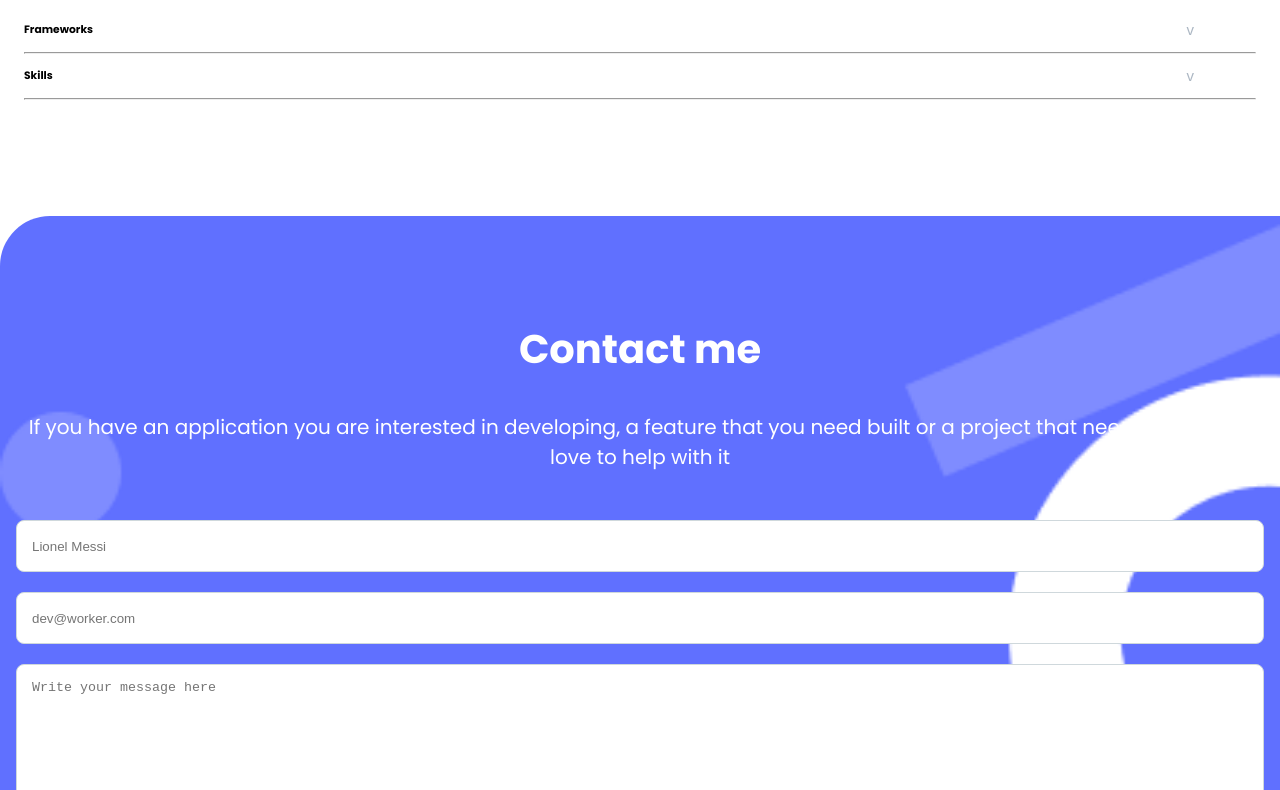
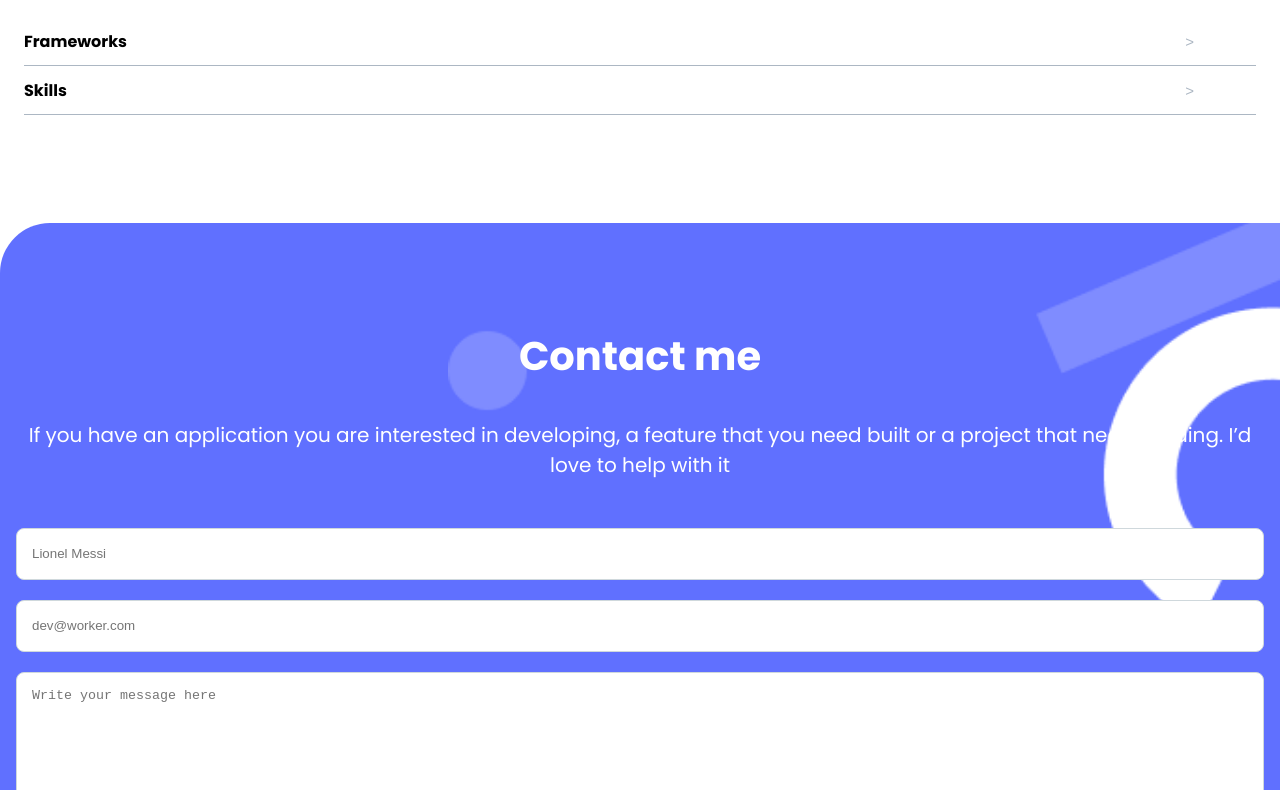
Before and after one commit to abiola-arobieke/abiola-portfolio, a website: page index.html in a window 1280 px wide. Shown: the part 6746-7536 px from the top of the page. Drawn offline with Linux system fonts and the light colour scheme.

Commit message:
Fix linter errors

```diff
--- a/index.css
+++ b/index.css
@@ -196,6 +196,8 @@ p {
 .tech {
   height: 28px;
   align-items: center;
+  padding: 10px 0;
+  border-bottom: solid 1px #acb7c3;
 }
 
 .round-border-8 {
@@ -216,10 +218,8 @@ hr {
 }
 
 h6 {
-  font-size: 500;
-  font-weight: 14px;
-
-  /* line-height: 24px; */
+  font-weight: 500;
+  font-size: 20px;
 }
 
 .about-contact {
@@ -228,9 +228,11 @@ h6 {
 
 .contact-me {
   background: url(./images/contact-bg.png);
-  background-size: 100% auto;
+  background-size: 65% auto;
+  background-repeat: no-repeat;
   background-color: #6070ff;
   border-radius: 50px 0 0 0;
+  background-position: top 1% right 0%;
 }
 
 .contact-container {
--- a/index.html
+++ b/index.html
@@ -206,7 +206,7 @@
                 <button class="btn-action" type="button">Get my resume</button>
             </div>
             <div class="skill-set">
-                <h6>Languages</h6>
+                <h4>Languages</h4>
 
                 <ul class="d-flex flex-column no-pad">
                     <li class="d-flex">
@@ -226,18 +226,16 @@
 
                     <div>
                         <div class="tech d-flex justify-between">
-                            <h6>Frameworks</h6>
-                            <button type="button">v</button>
+                            <h4>Frameworks</h4>
+                            <button type="button"> > </button>
                         </div>
-                        <hr>
                     </div>
 
                     <div>
                         <div class="tech d-flex justify-between">
-                            <h6>Skills</h6>
-                            <button type="button">v</button>
+                            <h4>Skills</h4>
+                            <button type="button"> > </button>
                         </div>
-                        <hr>
                     </div>
 
                 </div>
```
Also changed, not shown: LICENCE.md (renamed from LICENSE.md).
